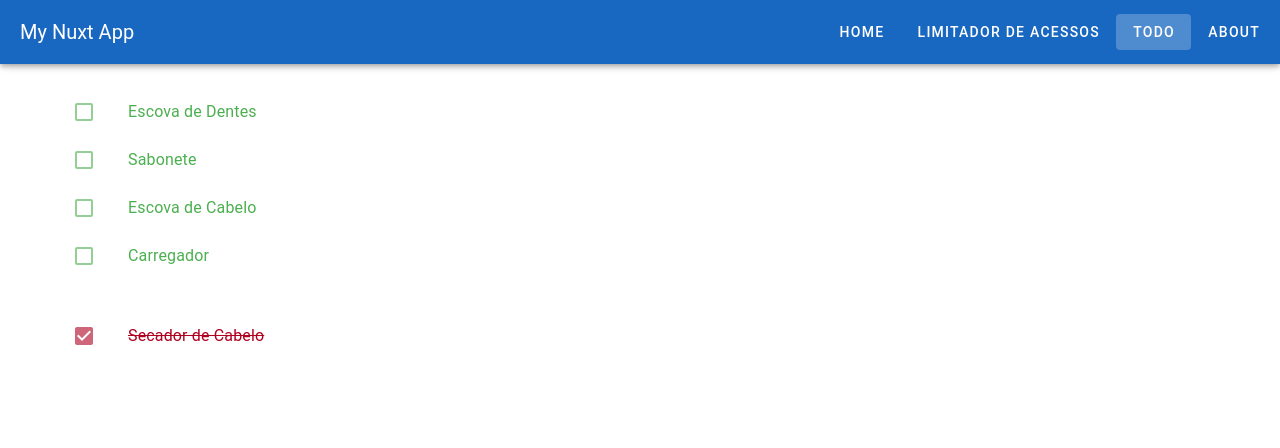
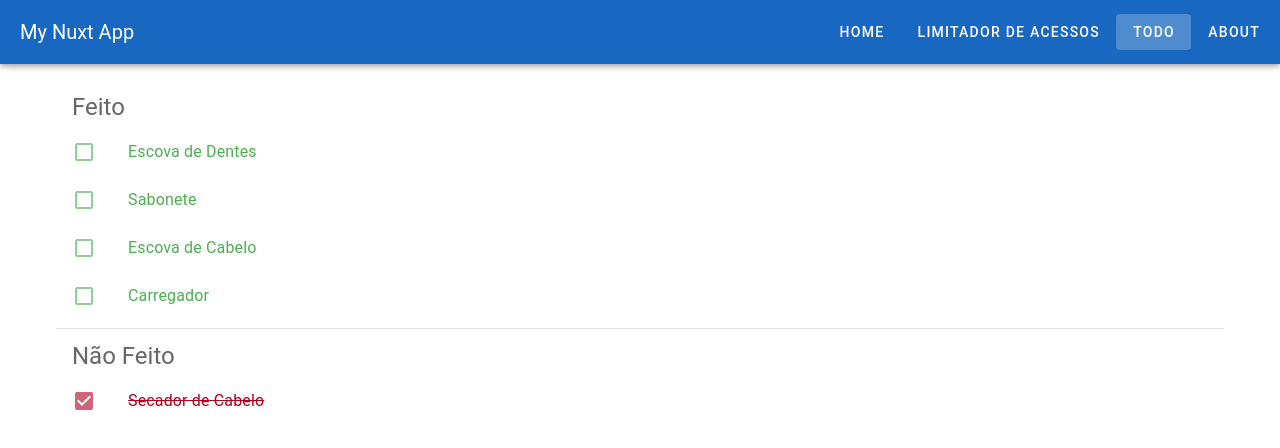
Before and after one commit to betogroo/nuxt-base, a Nuxt app: page /todo in a window 1280 px wide. Shown: the top 448 px of the page. Built offline with nearby package versions, Linux system fonts and the light colour scheme.

Commit message:
feat: add subheader and divider

```diff
--- a/app/components/TodoList.vue
+++ b/app/components/TodoList.vue
@@ -1,18 +1,21 @@
 <script setup lang="ts">
   import type { List } from '~/types'
+  interface Props {
+    list: List[]
+    name: string
+  }
   defineProps<Props>()
 
   const $emit = defineEmits<{
     'item-click': [id: number]
   }>()
-
-  interface Props {
-    list: List[]
-  }
 </script>
 
 <template>
   <v-list>
+    <v-list-subheader>
+      <h1 class="text-h5">{{ name }}</h1>
+    </v-list-subheader>
     <v-list-item
       v-for="item in list"
       :key="item.name"
@@ -30,5 +33,4 @@
       </template>
     </v-list-item>
   </v-list>
-  <v-list />
 </template>
--- a/app/pages/todo.vue
+++ b/app/pages/todo.vue
@@ -5,10 +5,13 @@
   <div>
     <TodoList
       :list="uncheckedList"
+      name="Feito"
       @item-click="toggleCheck"
     />
+    <v-divider />
     <TodoList
       :list="checkedList"
+      name="Não Feito"
       @item-click="toggleCheck"
     />
   </div>
```
